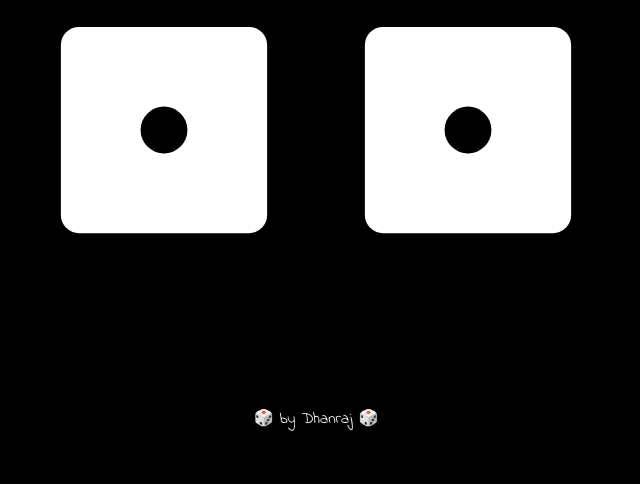
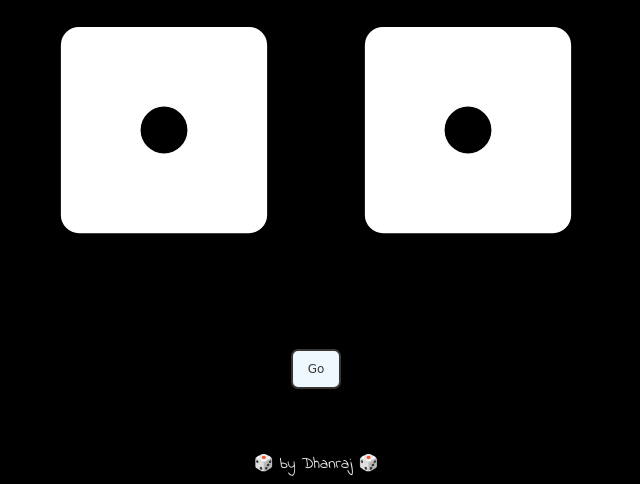
Before and after one commit to DH4NRAJ/dicee-game, a plain HTML site: page index.html in a window 1280 px wide. Shown: the part 321-805 px from the top of the page, without its empty margins (324-964 px from the left). Drawn offline with Linux system fonts and the light colour scheme.

Commit message:
added button (Go)

```diff
--- a/index.html
+++ b/index.html
@@ -20,6 +20,7 @@
             <img src="images/dice1.svg">
         </div>
     </div>
+    <button class="btn" onclick="shuffle()">Go</button>
 </body>
 <footer>
 🎲 by Dhanraj 🎲
```
